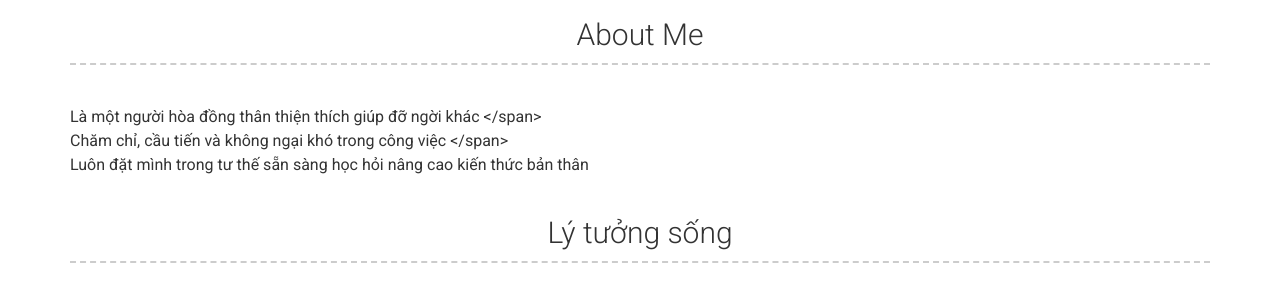
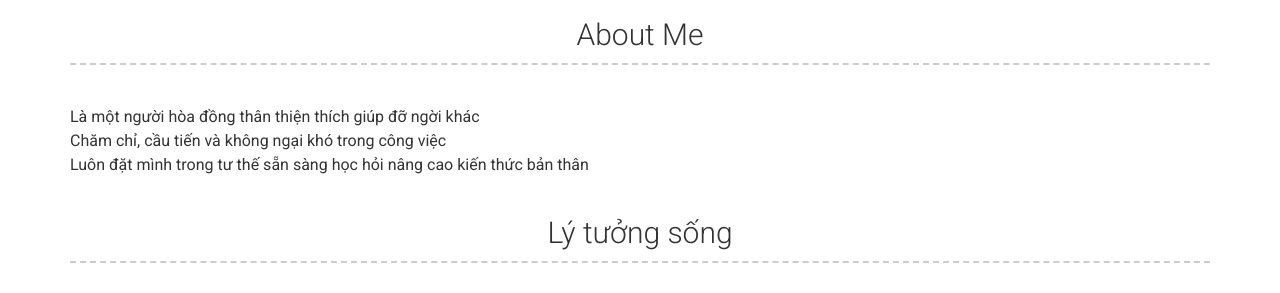
Before and after one commit to hatrongtai/nancska, a Jekyll site: the page built from index.md, in a window 1280 px wide. Shown: the part 197-490 px from the top of the page. Built offline with Jekyll 4.4.1, drawn with Linux system fonts in a browser that asks for light colours; nearby versions of some CDN libraries; part of the change alters nothing that is shown.

Commit message:
Update _config.yml

```diff
--- a/_config.yml
+++ b/_config.yml
@@ -40,7 +40,7 @@ additional_links:
 # About Section
 # about_title: About Me (Use this to override about section title)
 # about_profile_image: Directory of profile image (eg. images/profile.jpg)
-about_content: Là một người hòa đồng thân thiện thích giúp đỡ ngời khác </span><br> Chăm chỉ, cầu tiến và không ngại khó trong công việc </span><br> Luôn đặt mình trong tư thế sẵn sàng học hỏi nâng cao kiến thức bản thân
+about_content: Là một người hòa đồng thân thiện thích giúp đỡ ngời khác <br> Chăm chỉ, cầu tiến và không ngại khó trong công việc <br> Luôn đặt mình trong tư thế sẵn sàng học hỏi nâng cao kiến thức bản thân
 
 content:
   - title:  Lý tưởng sống # Title for the section
```
